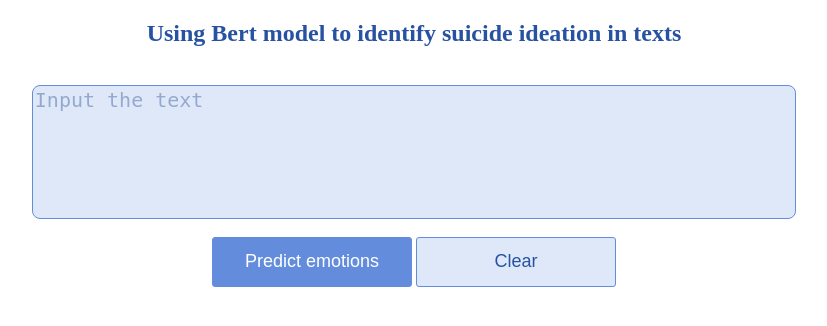
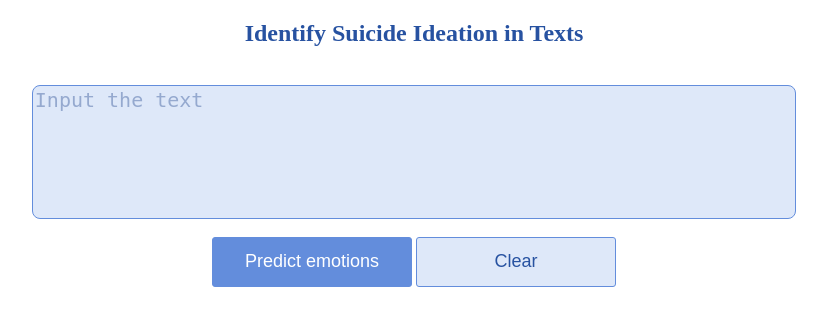
Before and after one commit to Sting-Scorpion/DataScience_Project, a Flask app: page / in a window 1280 px wide. Shown: the top 326 px of the page, without its empty margins (226-1053 px from the left). Run offline with Flask 3, Linux system fonts and the light colour scheme; parts of the project's set-up code (start-up, migrations or seed data) failed here and were passed over.

Commit message:
web page template

```diff
--- a/Web_app/templates/page.html
+++ b/Web_app/templates/page.html
@@ -6,7 +6,7 @@
 </head>
 <body>
 <div align="center">
-    <h2 style="color: rgb(39, 82, 161);">Using Bert model to identify suicide ideation in texts</h2>
+    <h2 style="color: rgb(39, 82, 161);">Identify Suicide Ideation in Texts</h2>
     <br>
     <form action="{{ url_for('predict')}}" method="post">
         <textarea name="input_text" class="input-box" placeholder="Input the text">{{ input_text_content }}</textarea>
```
